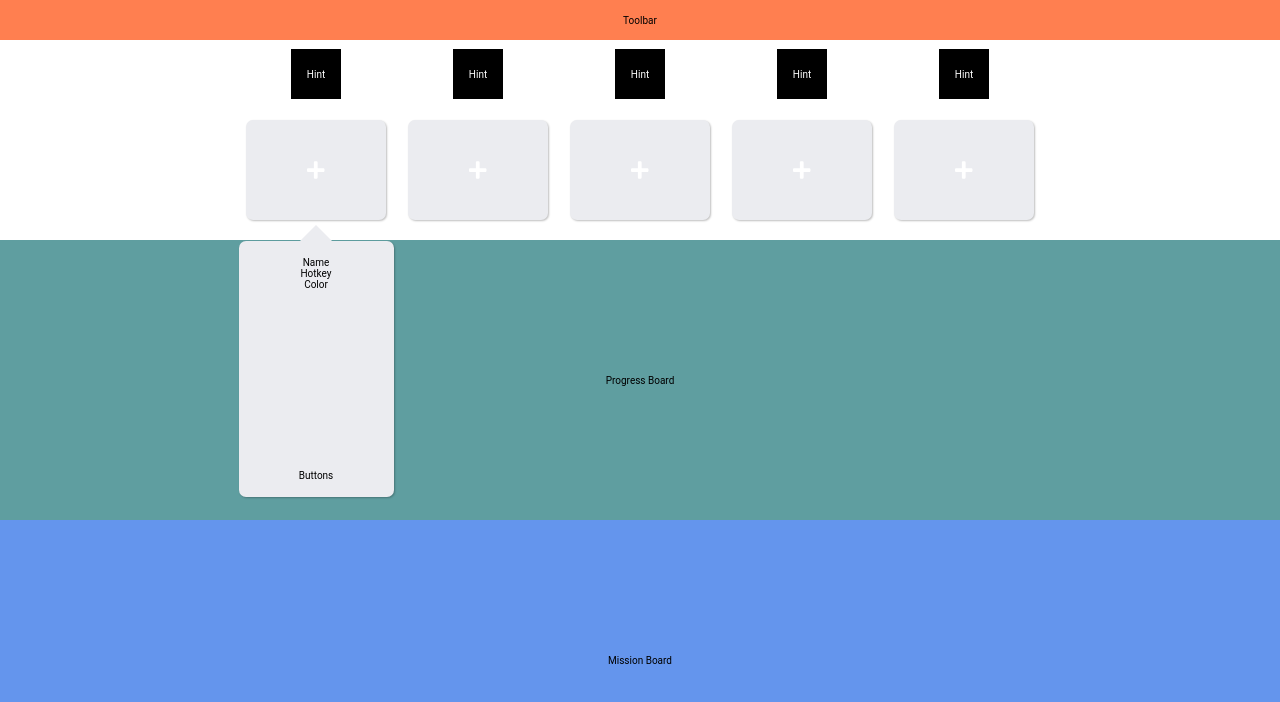
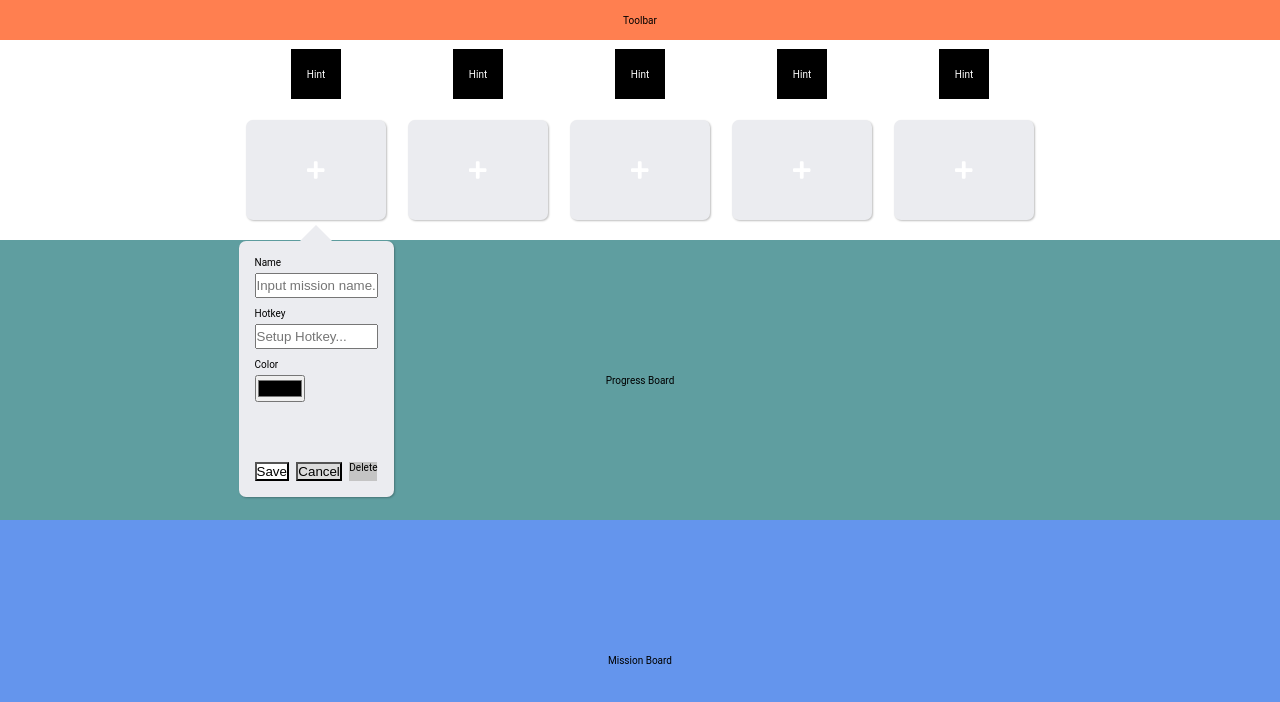
Before and after one commit to sailor95/progress-app, a React (Create React App) app in the folder fe/: page / in a window 1280 px wide. Both pictures are taken after a click on the element 316 px from the left and 170 px from the top of the page. Shown: the top 702 px of the page. Built offline with nearby package versions, Linux system fonts and the light colour scheme.

Commit message:
Register form handling for BtnDialog

```diff
--- a/fe/package.json
+++ b/fe/package.json
@@ -16,6 +16,7 @@
     "node-sass": "^5.0.0",
     "react": "^17.0.2",
     "react-dom": "^17.0.2",
+    "react-hook-form": "^7.4.0",
     "react-scripts": "4.0.3",
     "typescript": "^4.1.2",
     "web-vitals": "^1.0.1"
--- a/fe/src/components/main-sections/QuickBar/QuickBar.tsx
+++ b/fe/src/components/main-sections/QuickBar/QuickBar.tsx
@@ -9,7 +9,7 @@ const QuickBar = () => {
     <div className={styles.container}>
       <div className={styles.quickBtns}>
         {[...Array(5)].map((val, idx) => (
-          <QuickBtnSet key={idx} />
+          <QuickBtnSet key={idx} index={idx} />
         ))}
       </div>
     </div>
--- a/fe/src/components/main-sections/QuickBar/QuickBtnSet/BtnDialog/BtnDialog.tsx
+++ b/fe/src/components/main-sections/QuickBar/QuickBtnSet/BtnDialog/BtnDialog.tsx
@@ -1,26 +1,60 @@
 import React, { FC } from 'react';
+import { useForm } from 'react-hook-form';
 
 import styles from './styles.module.scss';
 
 interface BtnDialogProps {
   show: boolean;
   onClose: () => void;
-  onMaskClick?: () => void;
+  onSave: (data: any) => void;
 }
 
-const BtnDialog: FC<BtnDialogProps> = ({ show, onClose, onMaskClick }) => {
+const BtnDialog: FC<BtnDialogProps> = ({ show, onClose, onSave }) => {
+  const { register, handleSubmit } = useForm();
+
+  const onSubmit = (data: any) => {
+    onSave(data);
+  };
+
   if (!show) {
     return null;
   }
 
   return (
-    <div className={styles.container} onClick={onClose}>
-      <div>Name</div>
-      <div>Hotkey</div>
-      <div>Color</div>
+    <form className={styles.container} onSubmit={handleSubmit(onSubmit)}>
+      <div className={styles.options}>
+        <div className={styles.option}>
+          <div className={styles.label}>Name</div>
+          <input
+            type="text"
+            placeholder="Input mission name..."
+            {...register('name')}
+          />
+        </div>
+        <div className={styles.option}>
+          <div className={styles.label}>Hotkey</div>
+          <input
+            type="text"
+            placeholder="Setup Hotkey..."
+            {...register('hotkey')}
+          />
+        </div>
+        <div className={styles.option}>
+          <div className={styles.label}>Color</div>
+          <input type="color" {...register('color')} />
+        </div>
+      </div>
 
-      <div className={styles.buttons}>Buttons</div>
-    </div>
+      <div className={styles.buttons}>
+        <button className={styles.save} type="submit">
+          Save
+        </button>
+        <button className={styles.cancel} onClick={onClose} type="button">
+          Cancel
+        </button>
+        <div className={styles.delete}>Delete</div>
+      </div>
+    </form>
   );
 };
 
--- a/fe/src/components/main-sections/QuickBar/QuickBtnSet/BtnDialog/styles.module.scss
+++ b/fe/src/components/main-sections/QuickBar/QuickBtnSet/BtnDialog/styles.module.scss
@@ -25,6 +25,43 @@
   }
 }
 
+.options {
+  display: flex;
+  flex-direction: column;
+  width: 100%;
+}
+
+.option {
+  margin-bottom: 10px;
+
+  .label {
+    margin-bottom: 5px;
+  }
+
+  input[type='text'] {
+    height: 25px;
+    width: 100%;
+  }
+}
+
 .buttons {
   margin-top: auto;
+  display: flex;
+  justify-content: space-between;
+  width: 100%;
+
+  .save {
+    background-color: white;
+    cursor: pointer;
+  }
+
+  .cancel {
+    background-color: gainsboro;
+    cursor: pointer;
+  }
+
+  .delete {
+    background-color: #c4c4c4;
+    cursor: pointer;
+  }
 }
--- a/fe/src/components/main-sections/QuickBar/QuickBtnSet/QuickBtnSet.tsx
+++ b/fe/src/components/main-sections/QuickBar/QuickBtnSet/QuickBtnSet.tsx
@@ -1,17 +1,25 @@
-import React, { useState } from 'react';
+import React, { FC, useState } from 'react';
 
 import QuickBtn from './QuickBtn';
 import BtnDialog from './BtnDialog';
 
 import styles from './styles.module.scss';
 
-const QuickBtnSet = () => {
-  // TODO: Color
-  // TODO: Hotkey
+interface QuickBtnSetProp {
+  index: number;
+}
+
+const QuickBtnSet: FC<QuickBtnSetProp> = ({ index }) => {
   const [showDialog, setShowDialog] = useState(false);
 
   const handleShowDialog = () => {
     setShowDialog(true);
+  };
+
+  const handleSaveButtonConfig = (data: any) => {
+    console.log(data);
+    console.log(`Save data of index: ${index}`);
+    setShowDialog(false);
   };
 
   return (
@@ -23,7 +31,7 @@ const QuickBtnSet = () => {
       <BtnDialog
         show={showDialog}
         onClose={() => setShowDialog(false)}
-        onMaskClick={() => setShowDialog(false)}
+        onSave={handleSaveButtonConfig}
       />
     </div>
   );
```
Also changed, not shown: 1 other file (tests, documents, lock files or other folders).
